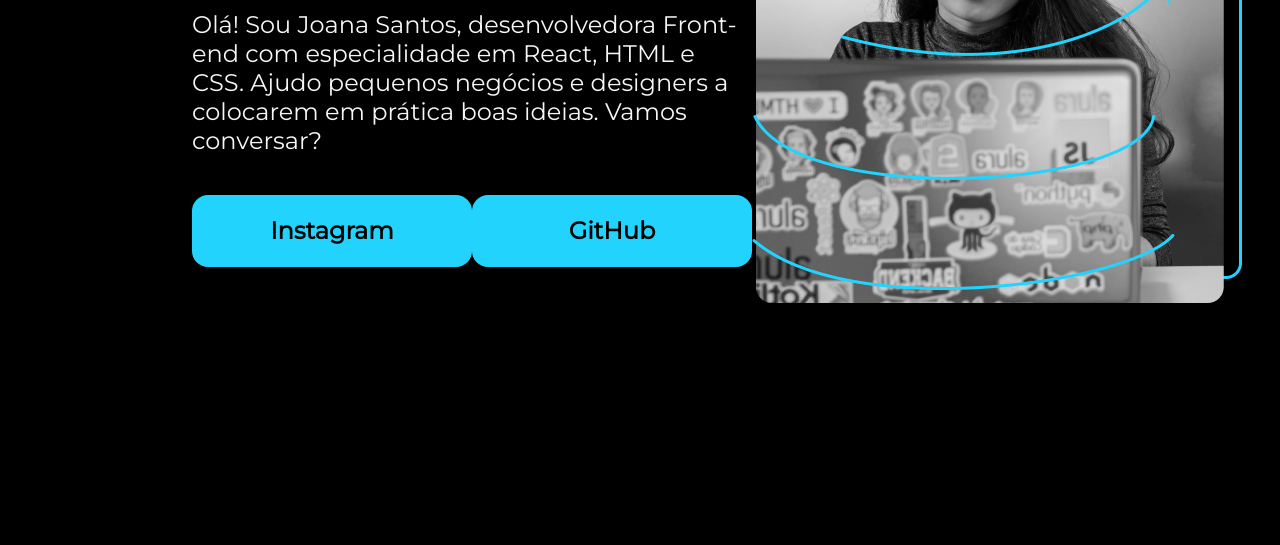
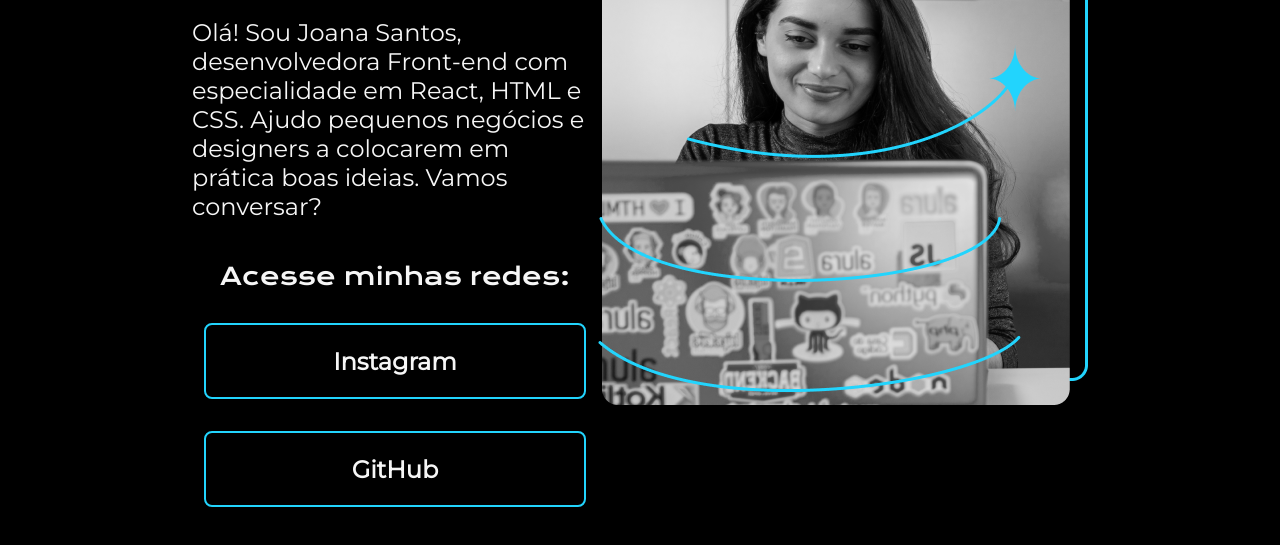
Before and after one commit to lucasramos95/Portf-lio, a plain HTML site: page index.html in a window 1280 px wide. Shown: the part 375-920 px from the top of the page. Drawn offline with nearby package versions, Linux system fonts and the light colour scheme.

Commit message:
commit #11 - Projeto retomado/botões-links refatorados

```diff
--- a/index.html
+++ b/index.html
@@ -22,6 +22,7 @@
             colocarem em prática boas ideias. Vamos
             conversar?</p>
             <div class="apresentacao__links">
+                <h2 class="apresentacao__links__subtitulo">Acesse minhas redes:</h2>
                 <a class="apresentacao__links__link" href="https://instagram.com/rafaballerini">Instagram</a>
                 <a class="apresentacao__links__link" href="https://github.com/guilhermeonrails">GitHub</a>
             </div>
--- a/style.css
+++ b/style.css
@@ -41,18 +41,27 @@ body{
 
 .apresentacao__links {
     display: flex;
+    flex-direction: column;
     justify-content: space-between;
+    align-items: center;
+    gap: 32px;
+}
+
+.apresentacao__links__subtitulo {
+    font-family: 'Krona One', sans-serif;
+    font-weight: 400;
+    font-size: 24px;
 }
 
 .apresentacao__links__link {
-    background-color: #22D4FD;
-    width: 280px;
+    width: 378px;
     text-align: center;
-    border-radius: 16px;
+    border: 2px solid #22D4FD;
+    border-radius: 8px;
     font-size: 24px;
     padding: 21.5px 0;
     text-decoration: none;
-    color: #000000;
+    color: #F6F6F6;
     font-family: 'Montserrat', sans-serif;
     font-weight: bold;
 }
```
